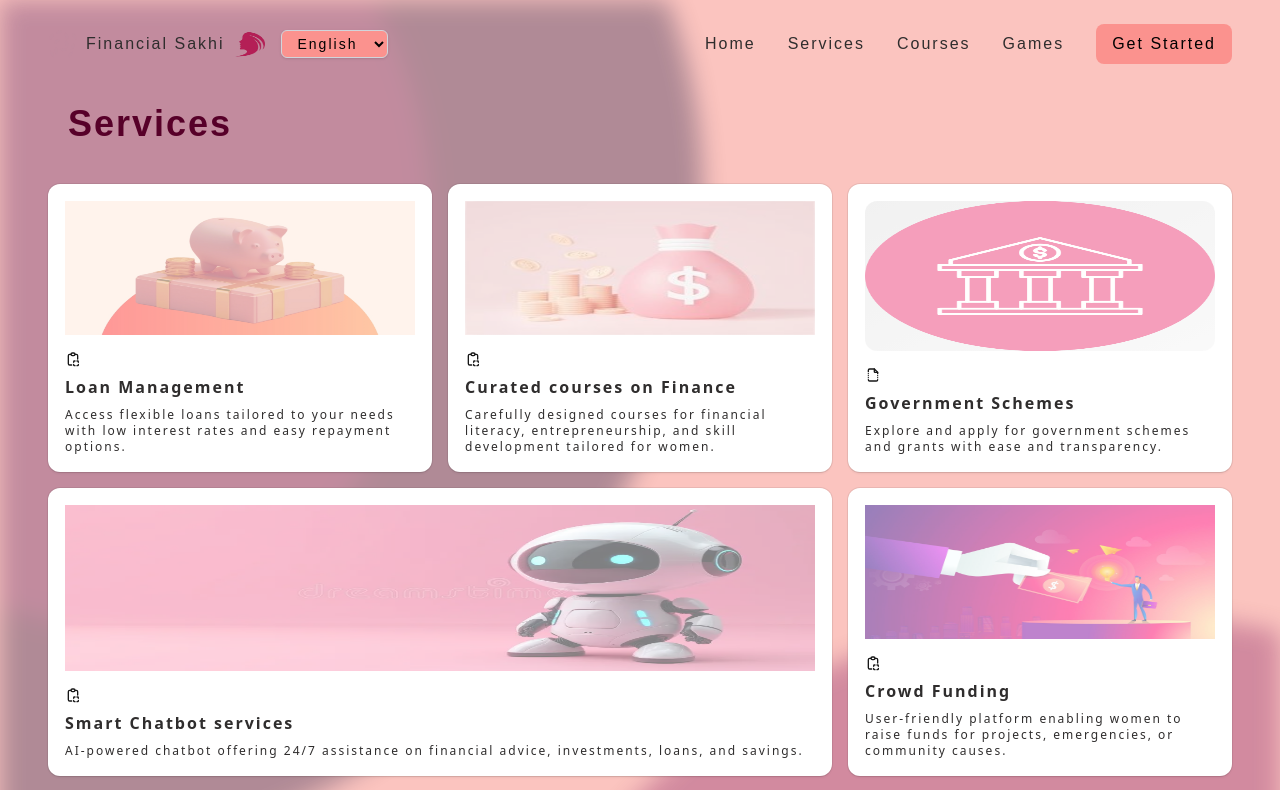
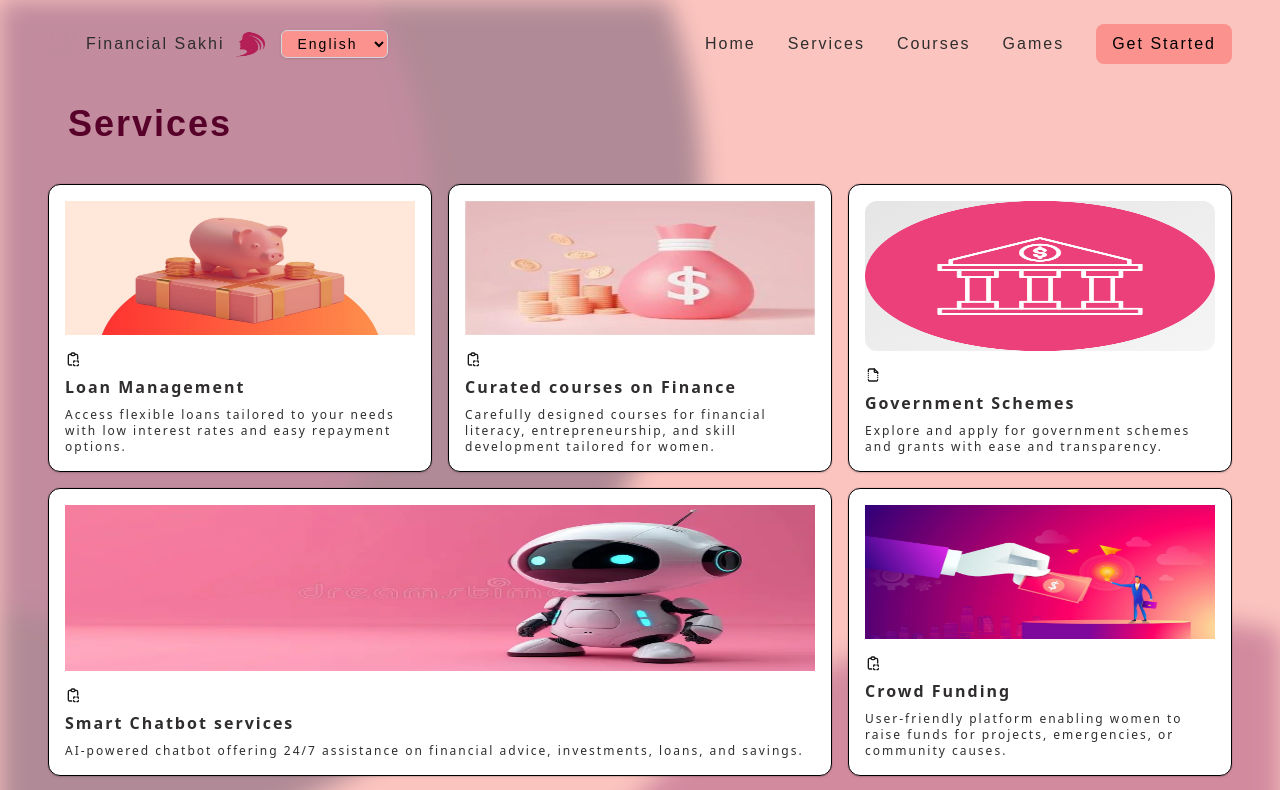
Before and after one commit to PalakB09/Financial-Sakhi, a React (Vite) app in the folder client/: page /services in a window 1280 px wide. Shown: the top 790 px of the page. Built offline with nearby package versions, Linux system fonts and the light colour scheme; no server answers; sample sign-in values are in the browser's storage; a web font is replaced by a local one.

Commit message:
chnaged opacity

```diff
--- a/client/src/components/services/BentoGridDemo.tsx
+++ b/client/src/components/services/BentoGridDemo.tsx
@@ -43,7 +43,7 @@
   img: any;
 }
 const Skeleton:React.FunctionComponent<SkeletonProps> = ({img}) => (
-  <div className="flex flex-1 w-full h-full min-h-[6rem] opacity-50 rounded-xl bg-gradient-to-br from-neutral-200 dark:from-neutral-900 dark:to-neutral-800 to-neutral-100">
+  <div className="flex flex-1 w-full h-full min-h-[6rem] opacity-200 rounded-xl bg-gradient-to-br from-neutral-200 dark:from-neutral-900 dark:to-neutral-800 to-neutral-100">
     <img src={img} alt="skeleton" className="w-full h-full" />
   </div>
 );
--- a/client/src/pages/Courses.tsx
+++ b/client/src/pages/Courses.tsx
@@ -16,7 +16,7 @@
         initial={{ x: -200, opacity: 0 }}
         animate={{ x: 0, opacity: 1 }}
         transition={{ duration: 1 }}
-        className="text-4xl font-bold text-start text-white my-10 ml-5"
+        className="text-4xl font-bold text-start text-black my-10 ml-5"
       >
         Courses
       </motion.h1>
--- a/client/src/ui/bento-grid.tsx
+++ b/client/src/ui/bento-grid.tsx
@@ -45,7 +45,7 @@
       animate={{ y: 0, opacity: 1 }}
       transition={{ duration: 0.5, delay: itemNumber * 0.3 }}
       className={cn(
-        "row-span-1 rounded-xl cursor-pointer group/bento hover:shadow-xl transition duration-200 shadow-input dark:shadow-none p-4 dark:bg-black/30 dark:border-white/[0.2] bg-white border border-transparent justify-between flex flex-col space-y-4",
+        "row-span-1 rounded-xl cursor-pointer group/bento hover:shadow-xl transition duration-200 shadow-input dark:shadow-none p-4 dark:bg-black/30 dark:border-white/[0.2] bg-white border border-black justify-between flex flex-col space-y-4",
         className
       )}
       onClick={() => navigate(link)}
```
